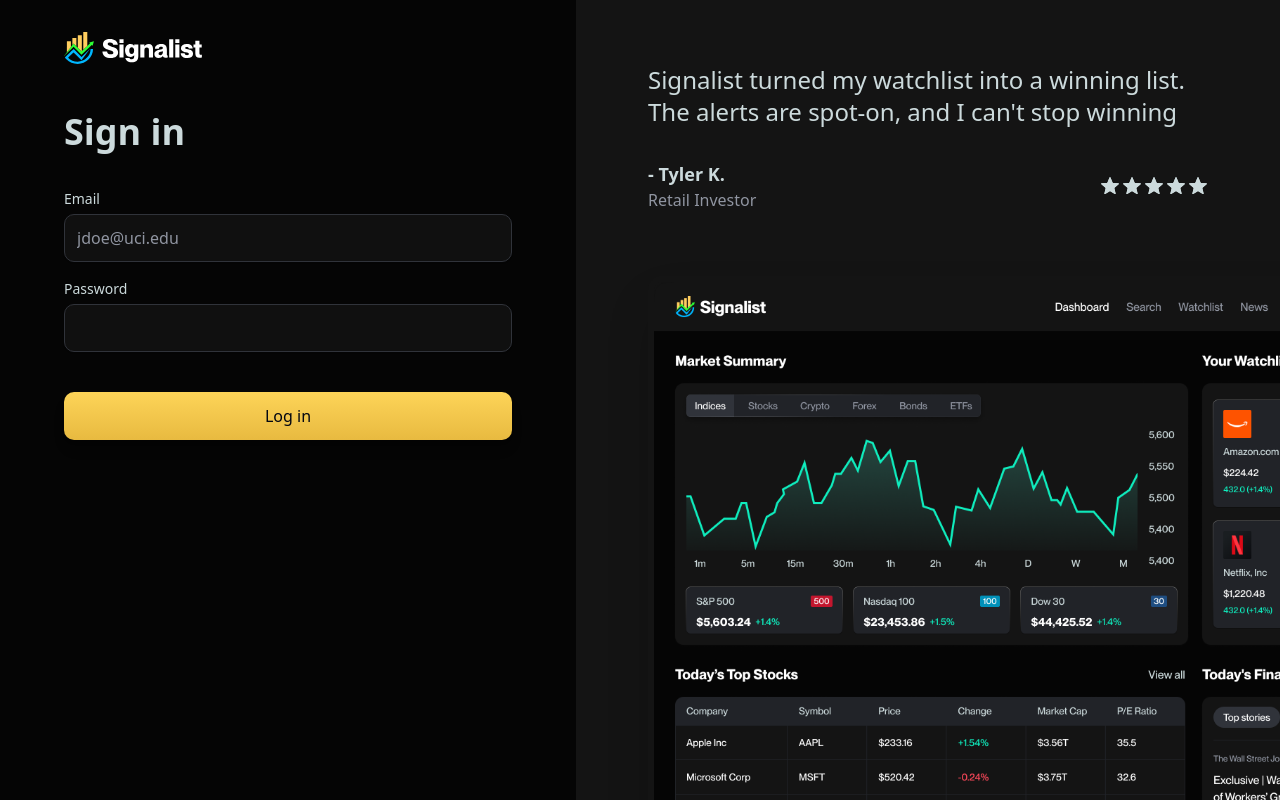
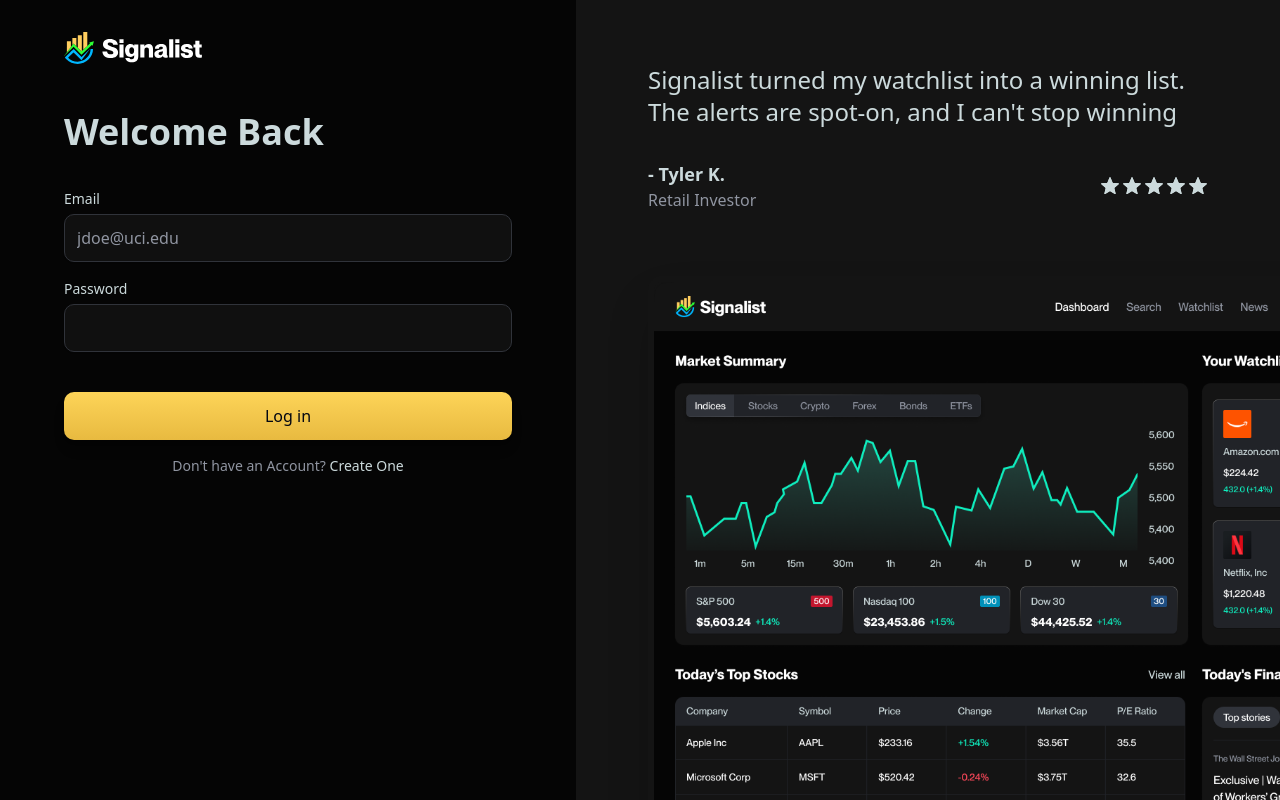
Before and after one commit to ethancha0/signalist-stock-tracker, a Next.js app: page /sign-in in a window 1280 px wide. Built offline with nearby package versions, Linux system fonts and the light colour scheme.

Commit message:
feat: login footer link

```diff
--- a/app/(auth)/sign-in/page.tsx
+++ b/app/(auth)/sign-in/page.tsx
@@ -1,5 +1,6 @@
 "use client";
 
+import FooterLink from "@/components/forms/FooterLink";
 import InputField from "@/components/forms/InputField";
 import { Button } from "@/components/ui/button";
 import {useForm} from "react-hook-form";
@@ -36,7 +37,7 @@
 
   return (
     <div>
-        <h1 className="form-title">Sign in</h1>
+        <h1 className="form-title">Welcome Back</h1>
 
         <form onSubmit={handleSubmit(onSubmit)} className="space-y-5">
           <InputField
@@ -64,6 +65,12 @@
 
         </form>
 
+        <FooterLink
+        text="Don't have an Account? "
+        linkText="Create One"
+        href={"/sign-up"}
+
+        />
 
 
     </div>
```
